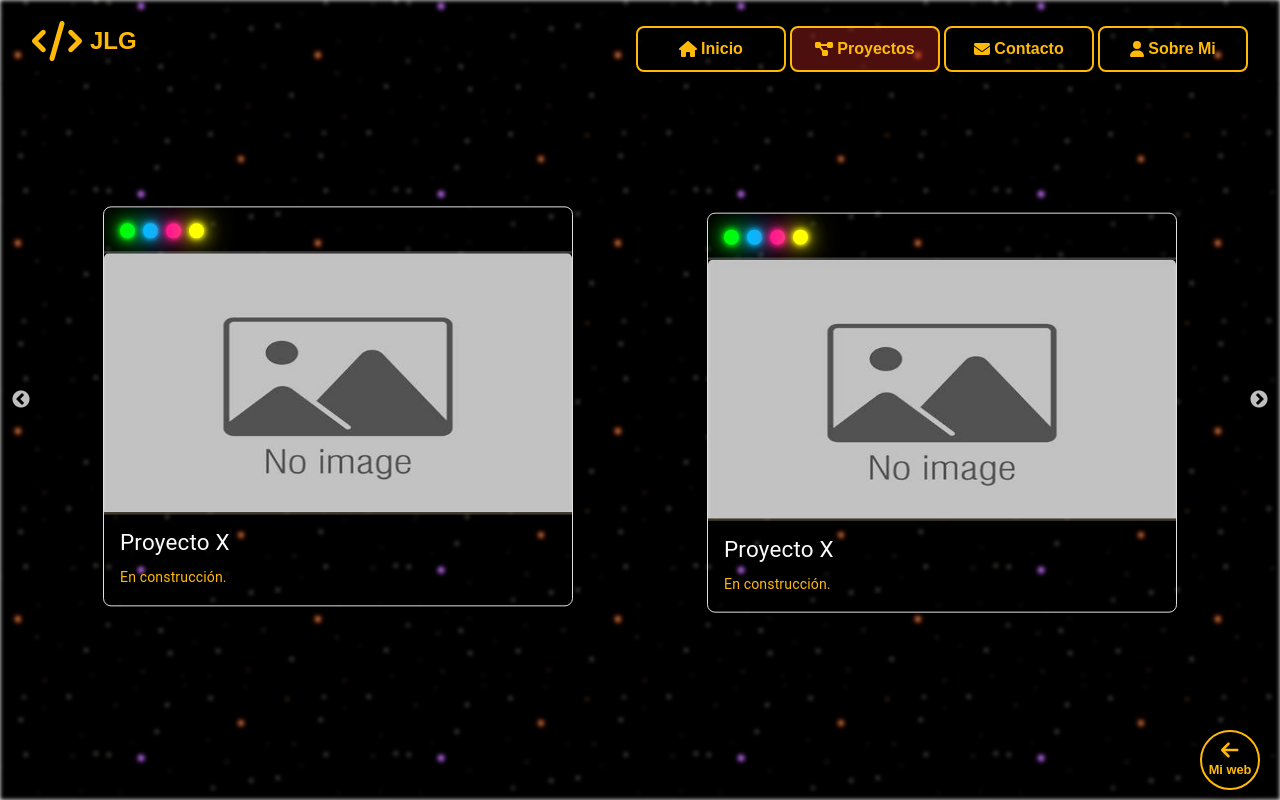
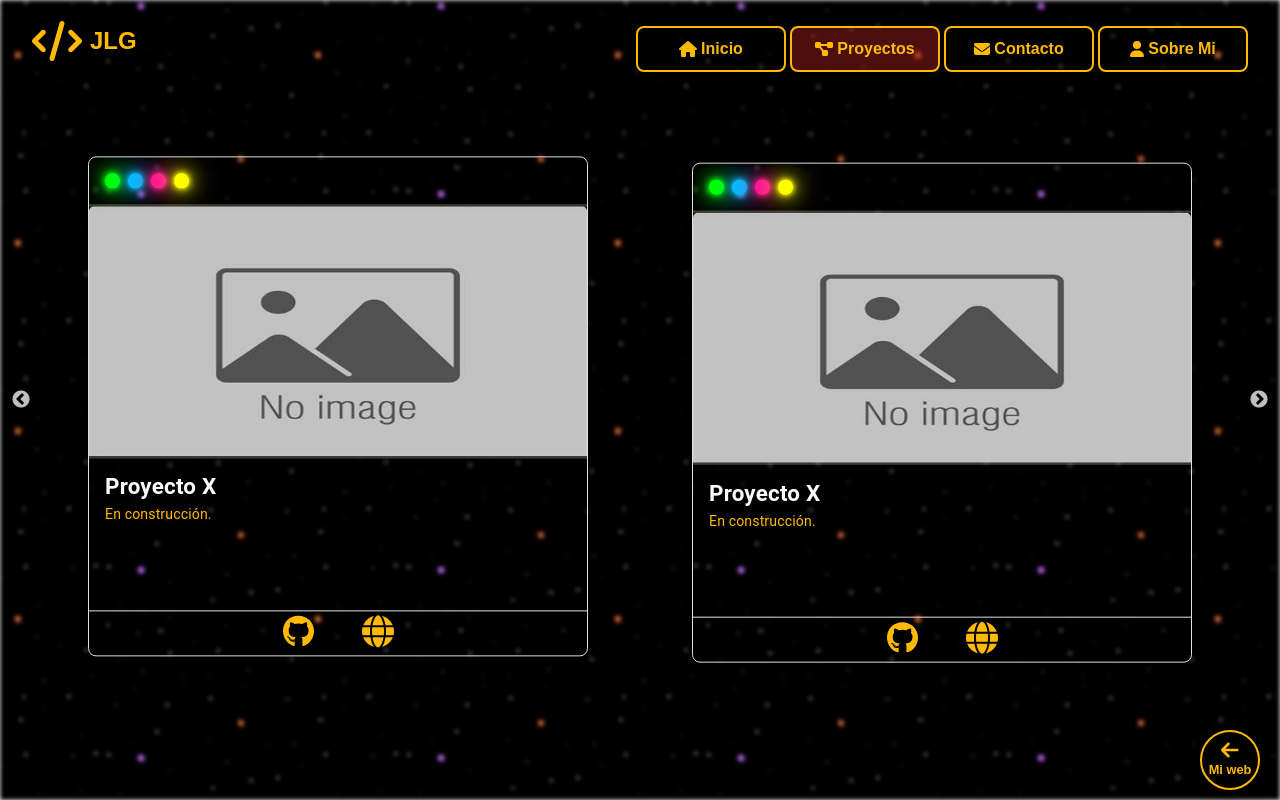
Before and after one commit to gullojoseleandro/Portfolio_V4, a React (Create React App) app: page /PortfolioPage in a window 1280 px wide. Both pictures are taken after a click on the button "Proyectos". Built offline with nearby package versions, Linux system fonts and the light colour scheme.

Commit message:
Update Card.jsx

```diff
--- a/src/Components/Cards/Card.jsx
+++ b/src/Components/Cards/Card.jsx
@@ -5,6 +5,22 @@ import SimpleSeparationLine from 'Components/Bars/SimpleSeparationLine';
 import useWindowWidth from 'Hooks/useWindowWidth';
 import { useMemo, useCallback } from 'react';
 import "./Card.css";
+import { FontAwesomeIcon } from '@fortawesome/react-fontawesome';
+import { faGithub } from '@fortawesome/free-brands-svg-icons';
+import { faGlobe } from '@fortawesome/free-solid-svg-icons';
+
+const projectIcons = [
+    {
+        href: "https://github.com/gullojoseleandro/facilCV",
+        icon: faGithub,
+        alt: "github link"
+    },
+    {
+        href: "https://facilcv.netlify.app/",
+        icon: faGlobe,
+        alt: "project demo"
+    },
+];
 
 const colorsCircles = [
     { color: "#00FF00" },
@@ -25,8 +41,8 @@ const Card = ({ image, title, content }) => {
     }), [activeWidth]);
 
     const neonCircleStyle = useCallback((color) => ({
-        width: activeWidth > 768 ? "15px" : "10px",
-        height: activeWidth > 768 ? "15px" : "10px",
+        width: activeWidth > 768 ? "15px" : "15px",
+        height: activeWidth > 768 ? "15px" : "15px",
         borderRadius: "50%",
         backgroundColor: color,
         boxShadow: `0 0 5px ${color}, 0 0 10px ${color}, 0 0 20px ${color}, 0 0 30px ${color}`,
@@ -34,7 +50,7 @@ const Card = ({ image, title, content }) => {
     }), [activeWidth]);
 
     const handleMouseEnter = useCallback((e) => {
-        e.currentTarget.style.transform = "scale(1.2)";
+        e.currentTarget.style.transform = "scale(1.3)";
     }, []);
 
     const handleMouseLeave = useCallback((e) => {
@@ -43,18 +59,19 @@ const Card = ({ image, title, content }) => {
 
     return (
         <section className="d-flex flex-column align-items-center justify-content-center text-center m-3"
-            style={{ height: activeWidth > 768 ? "400px" : "350px" }}>
+            style={{ height: activeWidth > 768 ? "500px" : "500px" }}>
             <MUICard
                 className="Card p-0 m-0 border rounded-5 shadow h-100"
                 sx={{
-                    width: activeWidth > 768 ? (activeWidth < 1024 ? "300px" : "470px") : "100%",
+                    width: activeWidth > 768 ? (activeWidth < 1024 ? "300px" : "500px") : "100%",
                     backgroundColor: 'transparent',
                     overflow: activeWidth > 768 ? "" : "hidden",
                     transition: 'transform 0.2s ease-in-out',
+                    cursor: 'none',
                     ...animationStyle,
                 }}
             >
-                <header className="d-flex m-3 gap-2" style={{ height: "3%" }}>
+                <header className="d-flex m-3 gap-2">
                     {colorsCircles.map((color, index) => (
                         <div
                             key={index}
@@ -64,7 +81,7 @@ const Card = ({ image, title, content }) => {
                         />
                     ))}
                 </header>
-                <section style={{ height: "65%" }}>
+                <section style={{height: activeWidth > 768 ? "250px" : "220px"}}>
                     <SimpleSeparationLine />
                     <img
                         src={image || NoImage}
@@ -79,11 +96,10 @@ const Card = ({ image, title, content }) => {
                     />
                     <SimpleSeparationLine />
                 </section>
-                <div className={`d-flex flex-column ps-3 py-3 ${activeWidth > 768 ? 'gap-2' : 'gap-2'}`}
-                    style={{ backgroundColor: 'transparent' }}>
+                <div className={"flex-grow-1 p-3 overflow-y-auto"}>
                     <Typography
                         align="left"
-                        className="text-light"
+                        className="text-light text-shadow fw-bold"
                         sx={{ fontSize: "calc(0.6rem + 1vw)", textShadow: '1px 1px 2px rgba(0, 0, 0, 0.7)' }}
                     >
                         {title}
@@ -95,6 +111,23 @@ const Card = ({ image, title, content }) => {
                         {content}
                     </Typography>
                 </div>
+                <footer className={"d-flex justify-content-center gap-5 p-1 border-top position-absolute bottom-0 w-100"}>
+                    {projectIcons.map((projectIcon, index) => (
+                        <a
+                            key={index}
+                            href={projectIcon.href}
+                            target="_blank"
+                            rel="noreferrer"
+                            style={{ color: '#FFBA08' }}
+                        >
+                            <FontAwesomeIcon
+                                size="2x"
+                                color="#FFBA08"
+                                icon={projectIcon.icon}
+                            />
+                        </a>
+                    ))}
+                </footer>
             </MUICard>
         </section>
     );
```
